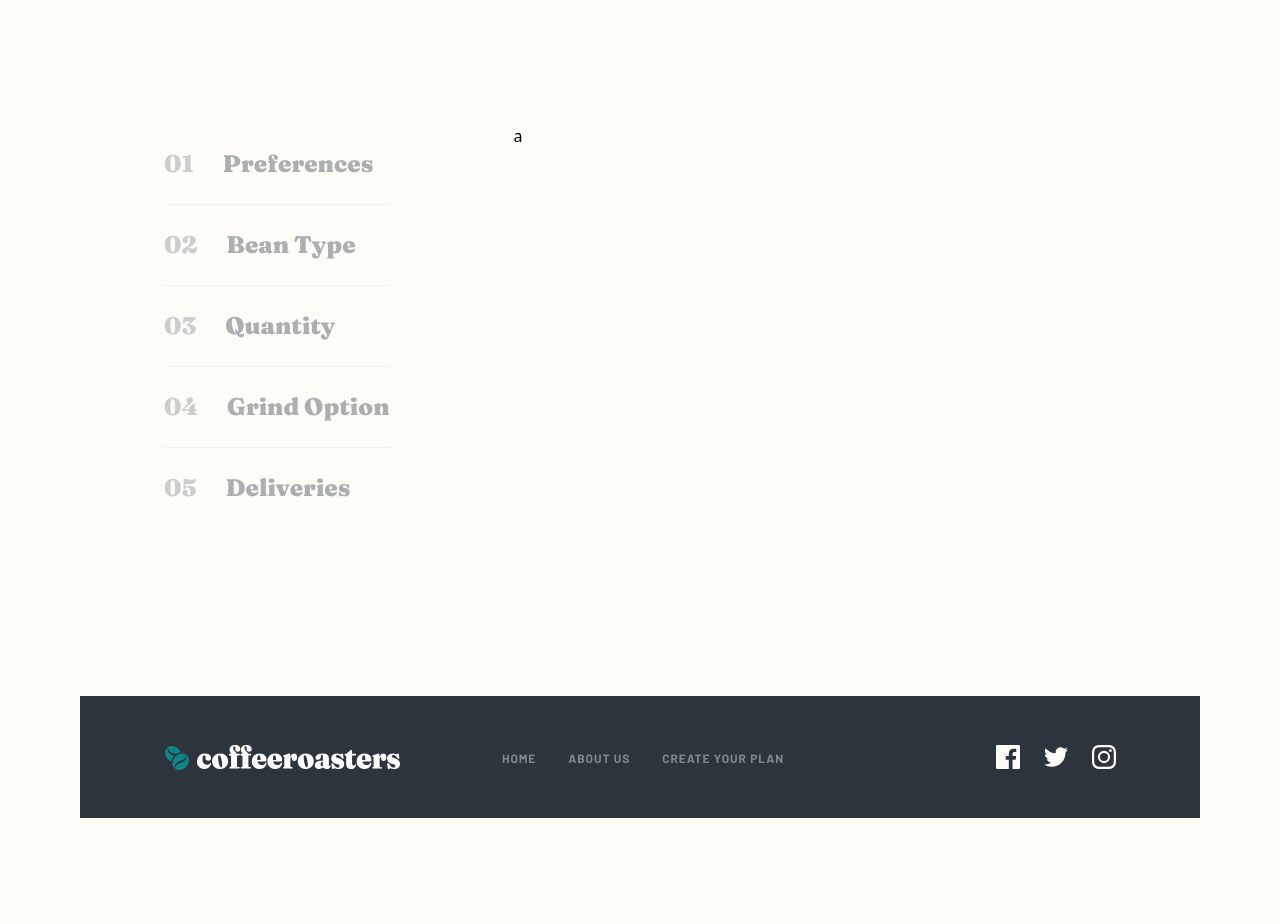
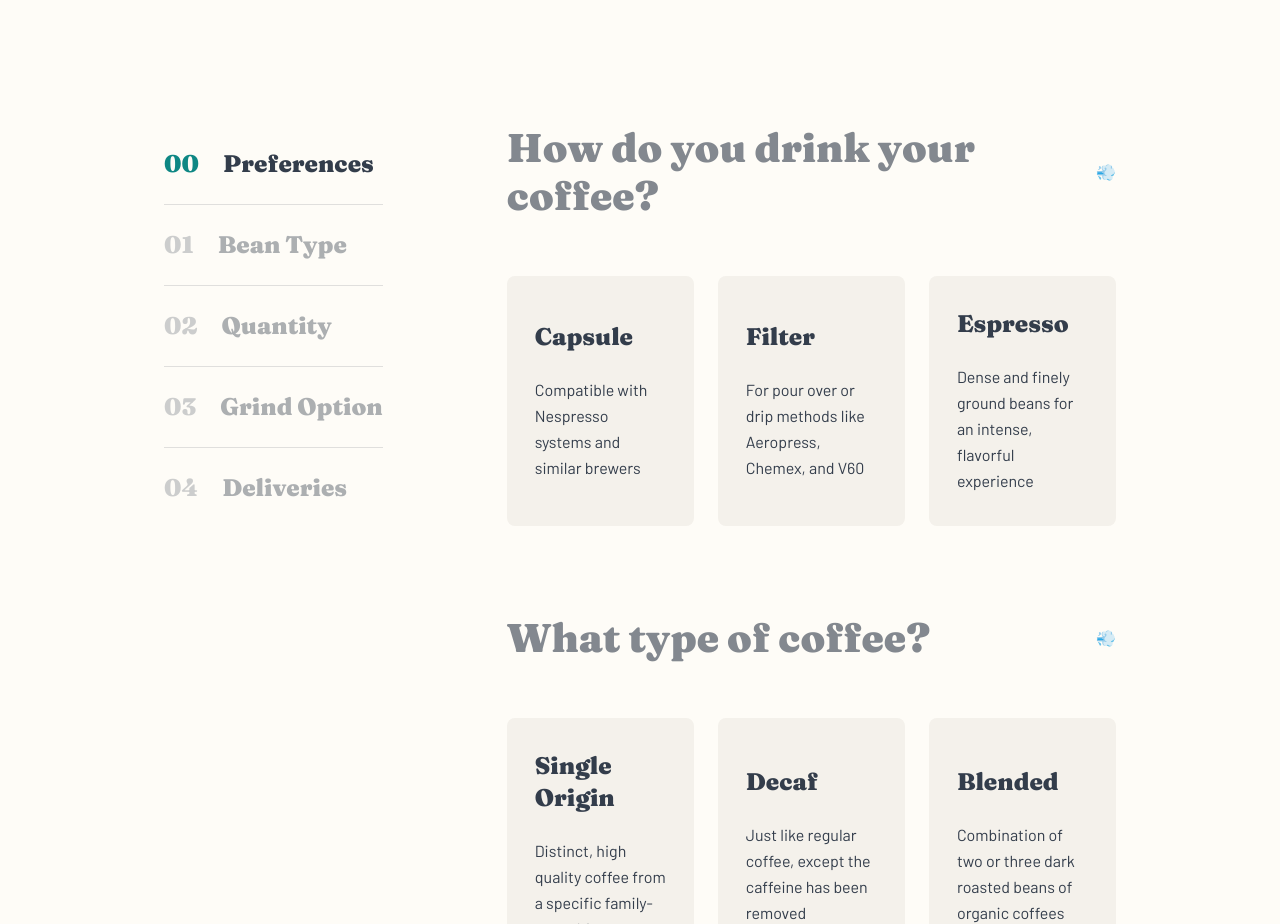
Before and after one commit to 13NOONE37/coffee-rosters, a Next.js app: page /subscription in a window 1280 px wide. Shown: the part 1460-2384 px from the top of the page. Before the commit the page ends 2278 px from the top, so only its background shows below. Built offline with nearby package versions, Linux system fonts and the light colour scheme.

Commit message:
selection in progress

```diff
--- a/src/app/subscription/_components/selection.tsx
+++ b/src/app/subscription/_components/selection.tsx
@@ -1,6 +1,7 @@
 'use client';
 
 import { cn } from '@/lib/utils';
+import { Dispatch, SetStateAction, useReducer, useState } from 'react';
 
 export enum STEPS {
   PREFERENCES = 'preferences',
@@ -9,24 +10,21 @@ export enum STEPS {
   GRIND_OPTION = 'grind_option',
   DELIVERIES = 'deliveries',
 }
-
+type Answer = string | number;
 type Step = {
   key: STEPS;
-  index: number;
   name: string;
   question: string;
   answers: {
     title: string;
     description: string;
-    value: string | number;
+    value: Answer;
   }[];
-  dependsOn?: { step: 1; value: string | number[] };
+  dependsOn?: { step: 1; value: Answer[] };
 };
-
 const steps: Step[] = [
   {
     key: STEPS.PREFERENCES,
-    index: 1,
     name: 'Preferences',
     question: 'How do you drink your coffee?',
     answers: [
@@ -51,7 +49,6 @@ const steps: Step[] = [
   },
   {
     key: STEPS.BEAN_TYPE,
-    index: 2,
     name: 'Bean Type',
     question: 'What type of coffee?',
     answers: [
@@ -77,7 +74,6 @@ const steps: Step[] = [
   },
   {
     key: STEPS.QUANTITY,
-    index: 3,
     name: 'Quantity',
     question: 'How much would you like?',
     answers: [
@@ -103,7 +99,6 @@ const steps: Step[] = [
   },
   {
     key: STEPS.GRIND_OPTION,
-    index: 4,
     name: 'Grind Option',
     question: 'Want us to grind them?',
     answers: [
@@ -129,7 +124,6 @@ const steps: Step[] = [
   },
   {
     key: STEPS.DELIVERIES,
-    index: 5,
     name: 'Deliveries',
     question: 'How often should we deliver?',
     answers: [
@@ -151,28 +145,112 @@ const steps: Step[] = [
     ],
   },
 ];
+
+type State = Record<STEPS, string | null>;
+
+type Action = {
+  type: 'ANSWER';
+  step: STEPS;
+  value: Answer;
+};
+
 export function Selection() {
+  const [currentStep, setCurrentStep] = useState<STEPS>(STEPS.PREFERENCES);
+
+  function reducer(state: State, action: Action): State {
+    switch (action.type) {
+      case 'ANSWER': {
+        const newState = { ...state, [action.step]: action.value };
+
+        // Example rule: if Preferences = Capsule, Grind Option is irrelevant → reset it
+        if (action.step === STEPS.PREFERENCES && action.value === 'capsule') {
+          newState[STEPS.GRIND_OPTION] = null;
+        }
+
+        return newState;
+      }
+      default:
+        return state;
+    }
+  }
+  const [answers, dispatch] = useReducer(reducer, {
+    [STEPS.PREFERENCES]: null,
+    [STEPS.BEAN_TYPE]: null,
+    [STEPS.QUANTITY]: null,
+    [STEPS.GRIND_OPTION]: null,
+    [STEPS.DELIVERIES]: null,
+  });
+
   return (
     <section className="grid lg:grid-cols-[auto_1fr] gap-31 lg:px-21">
       <div className="sr-only lg:not-sr-only">
-        <Progress />
+        <Progress step={currentStep} setStep={setCurrentStep} />
       </div>
-      <div>a</div>
+      <ul className="flex flex-col gap-27.5 md:gap-25 lg:gap-22">
+        {steps.map(({ key, question, answers, dependsOn }) => (
+          <li key={key}>
+            <div className="flex justify-between">
+              <h3 className="text-[1.5rem] md:text-[2rem] lg:text-[2.5rem] heading-2  text-ui-neutral">
+                {question}
+              </h3>
+              <button>💨</button>
+            </div>
+            <div className="grid lg:grid-cols-[1fr_1fr_1fr] gap-4 md:gap-2.5 lg:gap-6 mt-8 md:mt-10 lg:mt-14">
+              {answers.map((answer) => (
+                <button
+                  onClick={() =>
+                    dispatch({ step: key, type: 'ANSWER', value: answer.value })
+                  }
+                  key={answer.title}
+                  className="bg-[#F4F1EB] rounded-[8px] p-6 md:py-8 md:px-6 lg:py-8 lg:px-7"
+                >
+                  <h4 className="heading-4 text-body text-left">
+                    {answer.title}
+                  </h4>
+                  <p className="content-text text-body mt-2 md:mt-6 text-left">
+                    {answer.description}
+                  </p>
+                </button>
+              ))}
+            </div>
+          </li>
+        ))}
+      </ul>
     </section>
   );
 }
 
-function Progress() {
+function isStepDisabled() {}
+function Progress({
+  step,
+  setStep,
+}: {
+  step: STEPS;
+  setStep: Dispatch<SetStateAction<STEPS>>;
+}) {
   return (
     <ul className="divide-y divide-ui-neutral/25">
-      {steps.map(({ name, index, key }) => {
+      {steps.map(({ name, key }, index) => {
         return (
-          <li key={key} className={cn('heading-4 py-6 opacity-40')}>
-            <span className="text-ui-neutral">
-              {index < 10 && '0'}
-              {index}
-            </span>{' '}
-            <span className="text-body ml-6">{name}</span>
+          <li key={key}>
+            <button
+              onClick={() => setStep(key)}
+              className={cn(
+                'heading-4 flex py-6 opacity-40 hover:opacity-60 size-full bg-transparent border-none cursor-pointer',
+                step === key && '!opacity-100',
+              )}
+            >
+              <span
+                className={cn(
+                  'text-ui-neutral',
+                  index === 0 && 'text-brand-primary',
+                )}
+              >
+                {index < 10 && '0'}
+                {index}
+              </span>{' '}
+              <span className="text-body ml-6">{name}</span>
+            </button>
           </li>
         );
       })}
```
